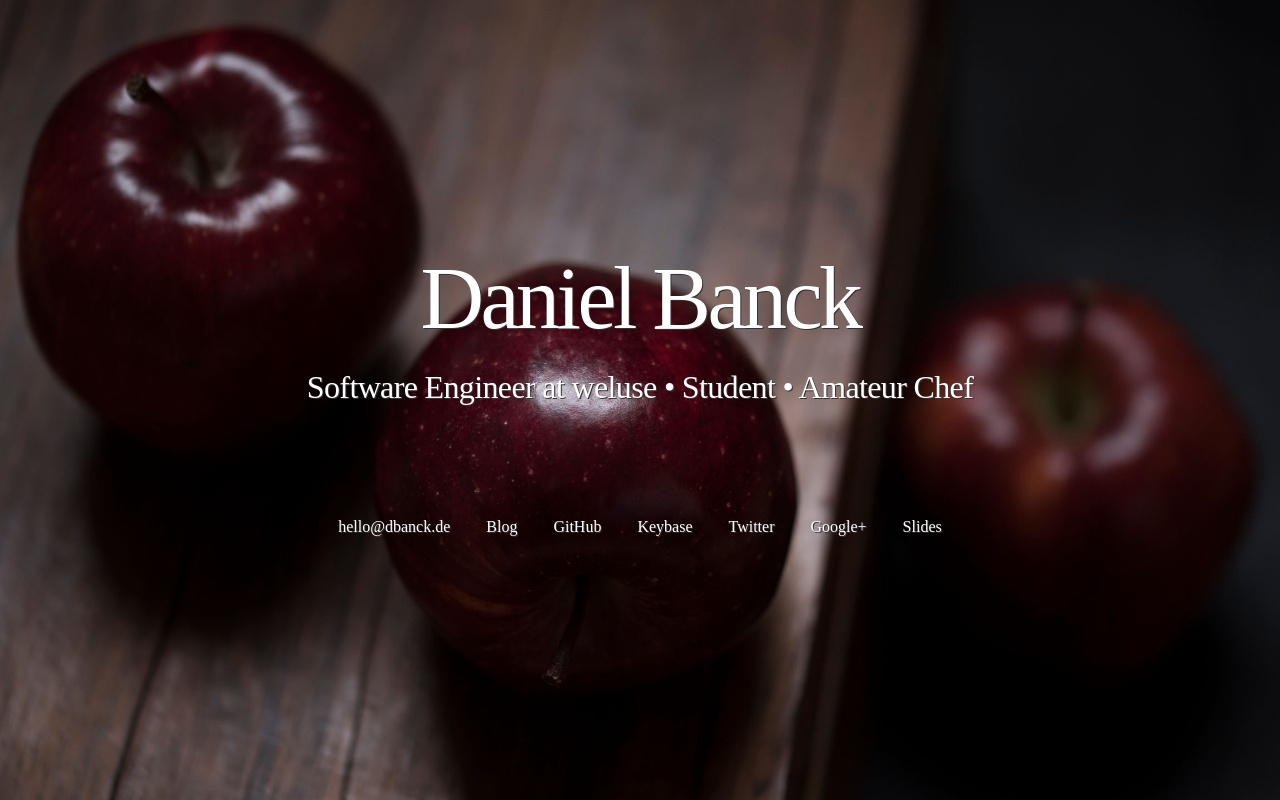
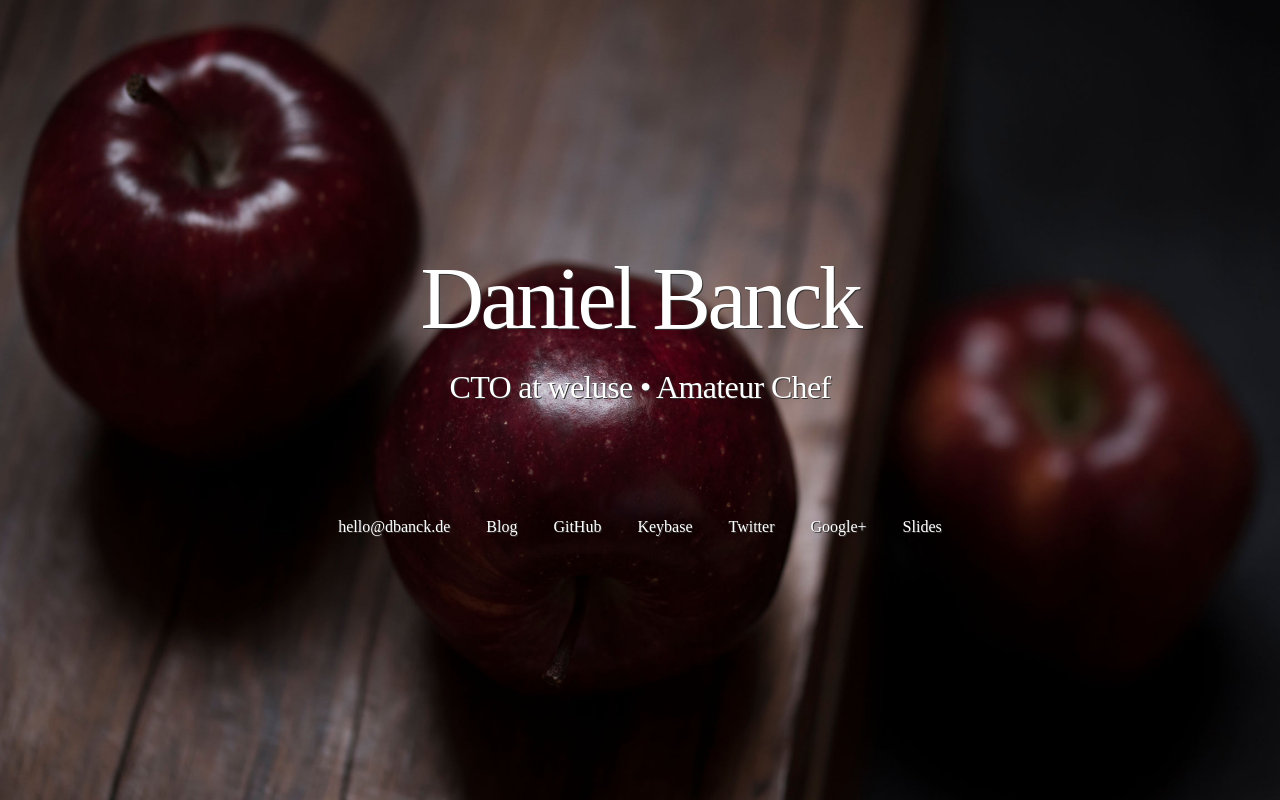
Before and after one commit to dbanck/dbanck.de, a website: page app/index.html in a window 1280 px wide. Drawn offline with nearby package versions, Linux system fonts and the light colour scheme; files that its build step writes are made by us from their sources.

Commit message:
update jobs

```diff
--- a/app/index.html
+++ b/app/index.html
@@ -13,7 +13,7 @@
     <div class="wrapper">
       <div class="headlines">
         <h1 class="headlines--1">Daniel Banck</h1>
-        <h2 class="headlines--2">Software Engineer at <a href="https://weluse.de">weluse</a> •<br class="rwd-break-1"> Student •<br class="rwd-break-2"> Amateur Chef</h2>
+        <h2 class="headlines--2">CTO at <a href="https://weluse.de">weluse</a> •<br class="rwd-break-2"> Amateur Chef</h2>
       </div>
       <div class="profiles">
         <h3 class="headlines--3">Follow me</h3>
```
